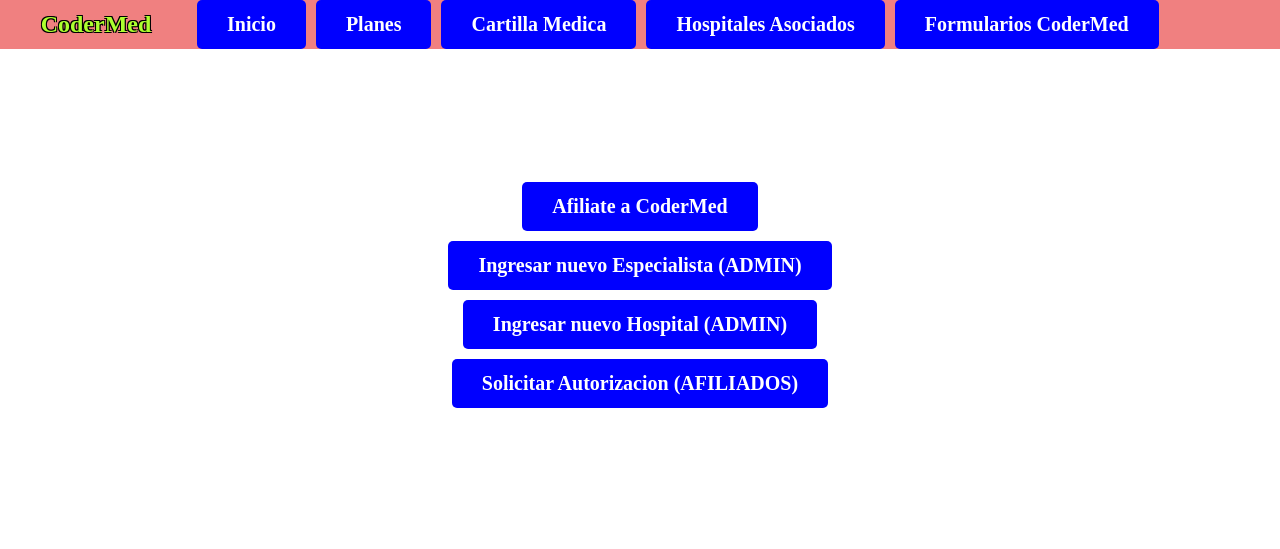
After one commit to FranBejar/Django-PreEntrega3, a Django app: page /os/formularios/ in a window 1280 px wide. The commit adds this page. Shown: the top 549 px of the page. Run offline with Django 4.2, Linux system fonts and the light colour scheme.

Commit message:
Agregado Formularios

```diff
--- a/obra_social/models.py
+++ b/obra_social/models.py
@@ -29,7 +29,7 @@ class Especialista(models.Model):
     matricula=models.IntegerField()
 
     def __str__(self):
-        return f"{self.matricula} - {self.apellido}"
+        return f"{self.especialidad} - {self.apellido}"
 
 class Autorizacion(models.Model):
     dni_afiliado=models.CharField(max_length=10)
--- /dev/null
+++ b/obra_social/templates/obra_social/formularios.html
@@ -0,0 +1,14 @@
+{% extends "base.html" %}
+
+{% block titulo %}
+    <title>CoderMed - Formularios</title>
+{% endblock titulo %}
+
+{% block contenido %}
+    <div class="botonera-formularios">
+        <a href="{% url 'afiliate'%}">Afiliate a CoderMed</a>
+        <a href="{% url 'nuevo-especialista'%}">Ingresar nuevo Especialista (ADMIN)</a>
+        <a href="{% url 'nuevo-hospital'%}">Ingresar nuevo Hospital (ADMIN)</a>
+        <a href="{% url 'nueva-solicitud'%}">Solicitar Autorizacion (AFILIADOS)</a>
+    </div>
+{% endblock contenido %}
--- a/obra_social/urls.py
+++ b/obra_social/urls.py
@@ -1,12 +1,23 @@
 from django.urls import path
 
-from obra_social.views import lista_planes,lista_medicos, lista_hospitales,nuevo_afiliado,bienvenido,buscar_medico
+from obra_social.views import (lista_planes,lista_medicos,lista_hospitales,nuevo_afiliado,bienvenido,
+                               buscar_medico,formularios,form_completo,nuevo_especialista,nuevo_hospital,nueva_solicitud)
 
 urlpatterns = [
     path("planes/",lista_planes, name="planes"),
+
     path("cartilla/",lista_medicos, name="cartilla"),
+    path("especialista/",buscar_medico, name="especialista"),
+
     path("hospitales/",lista_hospitales, name="hospitales"),
+
+    path("formularios/",formularios, name="formularios"),
+
+    path("afiliate/",nuevo_afiliado, name="afiliate"),
+    path("nuevo-especialista/",nuevo_especialista, name='nuevo-especialista'),
+    path("nuevo-hospital/",nuevo_hospital, name='nuevo-hospital'),
+    path("nueva-solicitud/",nueva_solicitud, name='nueva-solicitud'),
+
     path("bienvenido/",bienvenido, name="bienvenido"),
-    path("afiliate/",nuevo_afiliado, name="afiliate"),
-    path("especialista/",buscar_medico, name="especialista")
+    path("form-completo/",form_completo, name="form-completo")
 ]
--- a/obra_social/views.py
+++ b/obra_social/views.py
@@ -1,8 +1,8 @@
 from django.shortcuts import render, redirect
 from django.urls import reverse
 
-from obra_social.forms import AfiliacionFormulario
-from obra_social.models import Afiliado,Especialista,Hospital
+from obra_social.forms import AfiliacionFormulario,NuevoEspecialista,NuevoHospital,NuevaAutorizacion
+from obra_social.models import Afiliado,Especialista,Hospital,Autorizacion
 
 # Create your views here.
 
@@ -11,15 +11,6 @@ def lista_planes(request):
     http_response = render(
         request=request,
         template_name='obra_social/planes.html',
-        context=contexto
-    )
-    return http_response
-
-def bienvenido(request):
-    contexto={}
-    http_response = render(
-        request=request,
-        template_name='obra_social/bienvenido.html',
         context=contexto
     )
     return http_response
@@ -35,6 +26,25 @@ def lista_medicos(request):
     )
     return http_response
 
+def buscar_medico(request):
+    busqueda = request.POST.get("busqueda", "")
+
+    if busqueda:
+        medicos = Especialista.objects.filter(especialidad__contains=busqueda)
+    else:
+        medicos = Especialista.objects.all()
+
+    contexto = {
+        "medicos": medicos,
+        "busqueda_form": busqueda,
+    }
+
+    return render(
+        request=request,
+        template_name='obra_social/cartilla.html',
+        context=contexto
+    )
+
 def lista_hospitales(request):
     contexto = {
         "hospitales": Hospital.objects.all()
@@ -42,6 +52,15 @@ def lista_hospitales(request):
     http_response = render(
         request=request,
         template_name='obra_social/hospitales.html',
+        context=contexto
+    )
+    return http_response
+
+def formularios(request):
+    contexto={}
+    http_response = render(
+        request=request,
+        template_name='obra_social/formularios.html',
         context=contexto
     )
     return http_response
@@ -75,21 +94,96 @@ def nuevo_afiliado(request):
     )
     return http_response
 
-def buscar_medico(request):
-    busqueda = request.POST.get("busqueda", "")
+def nuevo_especialista(request):
+    if request.method == "POST":
+        formulario = NuevoEspecialista(request.POST)
 
-    if busqueda:
-        medicos = Especialista.objects.filter(especialidad__contains=busqueda)
+        if formulario.is_valid():
+            data = formulario.cleaned_data
+            especialista = Especialista(
+                nombre=data['nombre'],
+                apellido=data['apellido'],
+                especialidad=data['especialidad'],
+                matricula=data['matricula']
+            )
+            especialista.save()
+            url_exitosa = reverse('form-completo')
+            return redirect(url_exitosa)
     else:
-        medicos = Especialista.objects.all()
+        formulario = NuevoEspecialista()
 
-    contexto = {
-        "medicos": medicos,
-        "busqueda_form": busqueda,
-    }
+    http_response = render(
+        request=request,
+        template_name='obra_social/nuevo-especialista.html',
+        context={'formulario': formulario}
+    )
+    return http_response
 
-    return render(
+def nuevo_hospital(request):
+    if request.method == "POST":
+        formulario = NuevoHospital(request.POST)
+
+        if formulario.is_valid():
+            data = formulario.cleaned_data
+            hospital = Hospital(
+                nombre=data['nombre'],
+                direccion=data['direccion'],
+                telefono=data['telefono']
+            )
+            hospital.save()
+            url_exitosa = reverse('form-completo')
+            return redirect(url_exitosa)
+    else:
+        formulario = NuevoHospital()
+
+    http_response = render(
         request=request,
-        template_name='obra_social/cartilla.html',
+        template_name='obra_social/nuevo-hospital.html',
+        context={'formulario': formulario}
+    )
+    return http_response
+
+def nueva_solicitud(request):
+    if request.method == "POST":
+        formulario = NuevaAutorizacion(request.POST)
+
+        if formulario.is_valid():
+            data = formulario.cleaned_data
+            autorizacion = Autorizacion(
+                dni_afiliado=data['dni_afiliado'],
+                plan=data['plan'],
+                hospital=data['hospital'],
+                especialista=data['especialista'],
+                intervencion=data['intervencion'],
+                observaciones=data['observaciones']
+            )
+            autorizacion.save()
+            url_exitosa = reverse('form-completo')
+            return redirect(url_exitosa)
+    else:
+        formulario = NuevaAutorizacion()
+
+    http_response = render(
+        request=request,
+        template_name='obra_social/autorizar.html',
+        context={'formulario': formulario}
+    )
+    return http_response
+
+def bienvenido(request):
+    contexto={}
+    http_response = render(
+        request=request,
+        template_name='obra_social/bienvenido.html',
         context=contexto
     )
+    return http_response
+
+def form_completo(request):
+    contexto={}
+    http_response = render(
+        request=request,
+        template_name='obra_social/form-completo.html',
+        context=contexto
+    )
+    return http_response
--- a/static/css/styles.css
+++ b/static/css/styles.css
@@ -44,3 +44,31 @@ nav {
 .block {
     margin-top: 50px;
 }
+
+.botonera-formularios {
+    display: flex;
+    flex-direction: column;
+    align-items: center;
+    justify-content: center;
+    height: 500px;
+}
+
+.botonera-formularios a {
+    margin-bottom: 10px;
+    text-align: center;
+    text-decoration: none;
+    background-color: blue;
+    color: white;
+    font-size: 15pt;
+    font-weight: bold;
+    display: block;
+    padding: 13px 30px;
+    border-radius: 5px;
+    margin-left: 5px;
+    margin-right: 5px;
+}
+
+.botonera-formularios a:hover {
+    background-color: greenyellow;
+    color: black;
+}
--- a/templates_base/base.html
+++ b/templates_base/base.html
@@ -16,7 +16,7 @@
                 <a href="{%url 'planes'%}">Planes</a>
                 <a href="{%url 'cartilla'%}">Cartilla Medica</a>
                 <a href="{%url 'hospitales'%}">Hospitales Asociados</a>
-                <a href="{%url 'afiliate'%}">Afiliate a CoderMed</a>
+                <a href="{%url 'formularios'%}">Formularios CoderMed</a>
             </div>
         </nav>
         <div class="block">
```
Also changed, not shown: obra_social/forms.py (+26 -0 lines), obra_social/templates/obra_social/autorizar.html (added, +13 -0 lines), obra_social/templates/obra_social/form-completo.html (added, +9 -0 lines), obra_social/templates/obra_social/nuevo-especialista.html (added, +13 -0 lines), obra_social/templates/obra_social/nuevo-hospital.html (added, +13 -0 lines), db.sqlite3.
